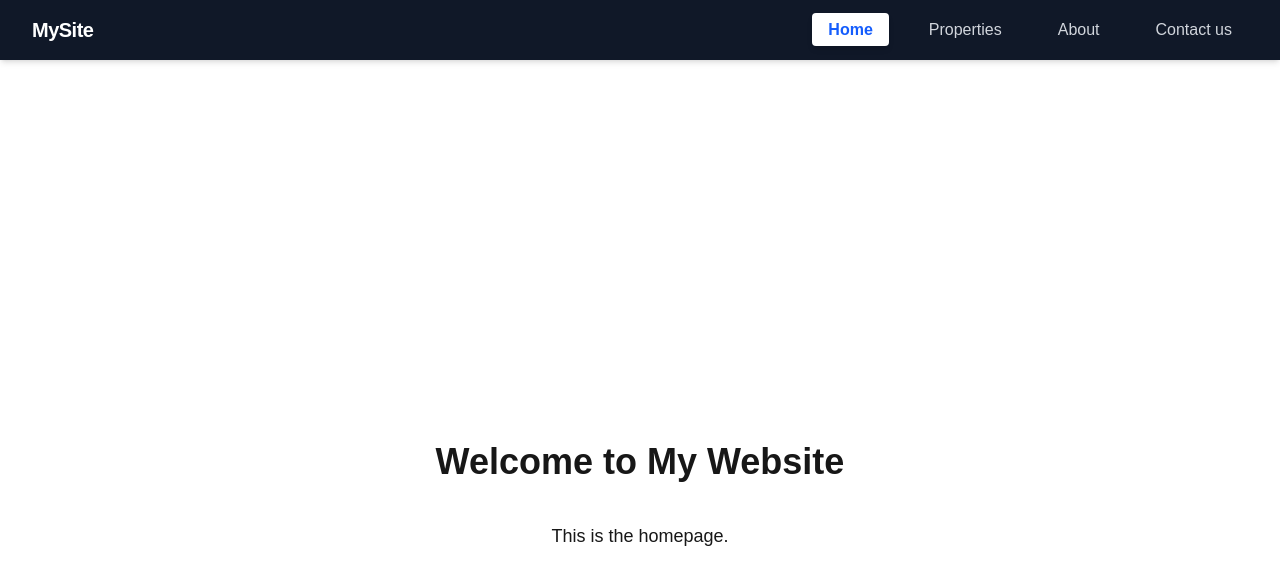
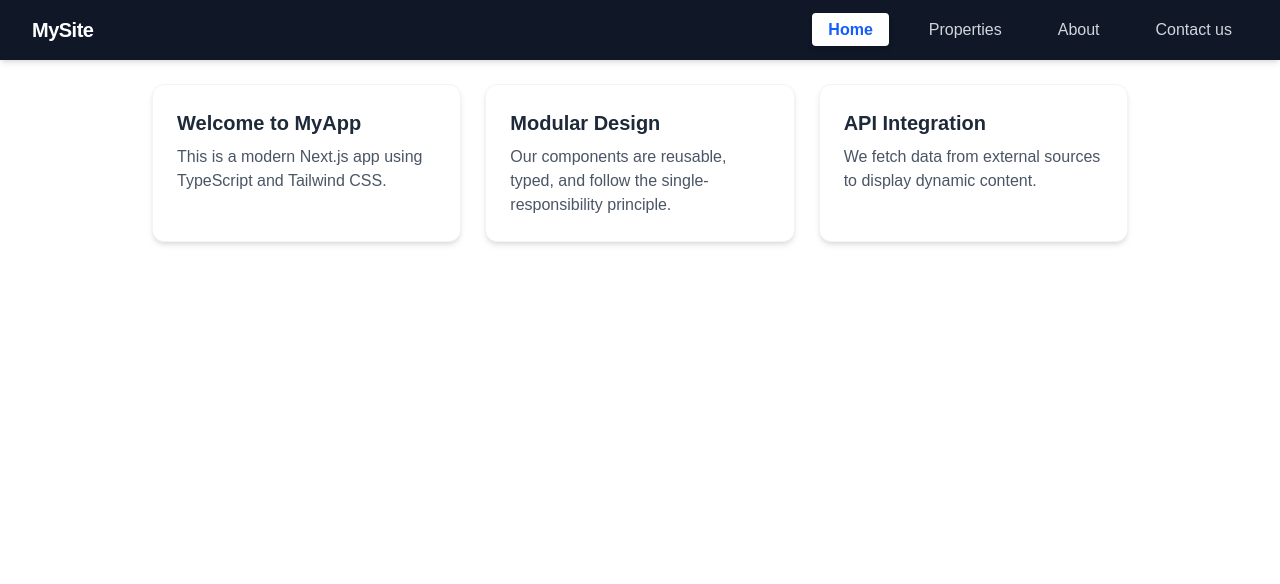
Before and after one commit to Ashraf-Magdy-Mostafa/alx-project-0x02-setup, a Next.js app in the folder alx-project-0x02/: page /home in a window 1280 px wide. Shown: the top 584 px of the page. Built offline with nearby package versions, Linux system fonts and the light colour scheme.

Commit message:
added Card.tsx - updated Home page

```diff
--- /dev/null
+++ b/alx-project-0x02/components/common/Card.tsx
@@ -0,0 +1,13 @@
+
+function Card({ title, description, content }: { title: string, description?: string, content?: string }) {
+    return (
+
+
+        <div className="bg-white rounded-xl shadow-md p-6 border border-gray-100 hover:shadow-lg transition-shadow duration-300">
+            <h2 className="text-xl font-semibold text-gray-800 mb-2">{title}</h2>
+            <p className="text-gray-600">{content}</p>
+        </div>
+    )
+}
+
+export default Card
--- a/alx-project-0x02/pages/home.tsx
+++ b/alx-project-0x02/pages/home.tsx
@@ -1,12 +1,29 @@
-
+import Card from "@/components/common/Card";
+import Head from "next/head"
 
 function Home() {
     return (
-        <div className='p-4'>
-            <h1 className='text-4xl font-bold text-center mt-[calc(50vh-50px)]  p-4'>Welcome to My Website</h1>
-            <p className='text-lg text-center mt-2 p-4'>This is the homepage.</p>
-        </div>
-    )
+        <>
+            <Head>
+                <title>Home | MyApp</title>
+            </Head>
+
+            <main className="max-w-5xl mx-auto p-6 grid grid-cols-1 sm:grid-cols-2 lg:grid-cols-3 gap-6">
+                <Card
+                    title="Welcome to MyApp"
+                    content="This is a modern Next.js app using TypeScript and Tailwind CSS."
+                />
+                <Card
+                    title="Modular Design"
+                    content="Our components are reusable, typed, and follow the single-responsibility principle."
+                />
+                <Card
+                    title="API Integration"
+                    content="We fetch data from external sources to display dynamic content."
+                />
+            </main>
+        </>
+    );
 }
 
 export default Home
```
